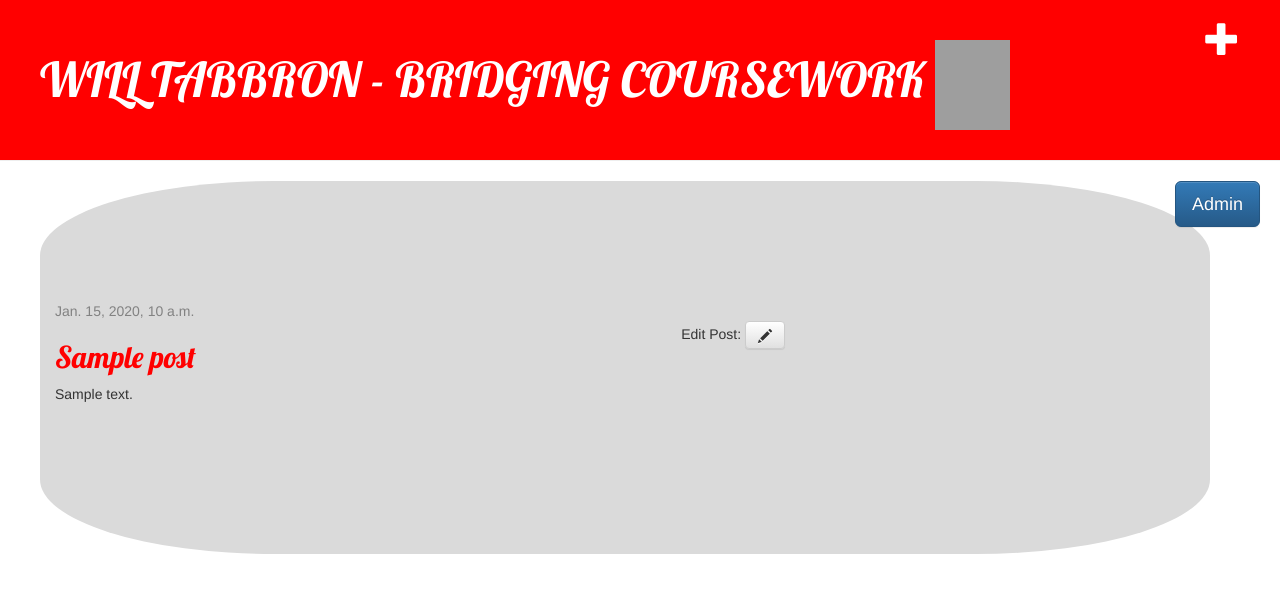
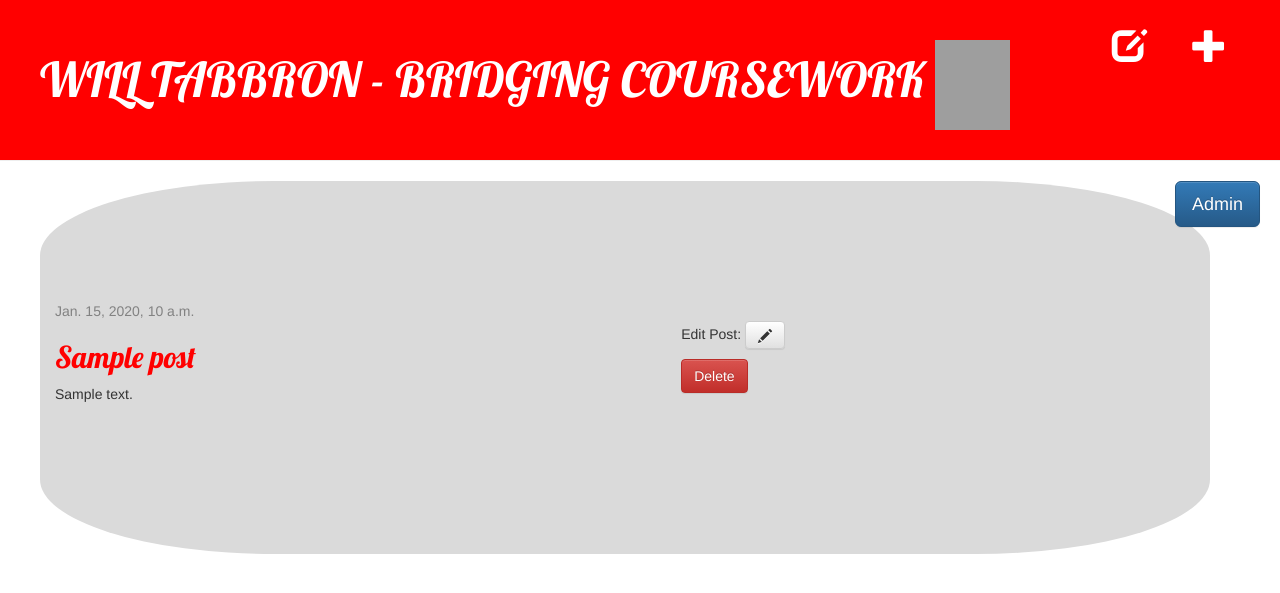
Before and after one commit to WTabbron/my-first-blog, a Django app: page /post/1/ in a window 1280 px wide. Shown: the top 593 px of the page. Run offline with Django 3.2, Linux system fonts and the light colour scheme; a user stored in the database is signed in; tables that the repository leaves empty hold one stand-in row (values such as "Sample post"); parts of the project's set-up code (start-up, migrations or seed data) failed here and were passed over; some libraries are stand-ins or nearby versions; grey boxes are pictures that could not be loaded.

Commit message:
drafts and publish

```diff
--- a/blog/templates/blog/base.html
+++ b/blog/templates/blog/base.html
@@ -12,6 +12,9 @@
         margin-right: 20px;
     }
 
+    .publish-btn {
+        margin-top: 20px;
+    }
 </style>
 <head>
     <link rel="stylesheet" href="//maxcdn.bootstrapcdn.com/bootstrap/3.2.0/css/bootstrap.css">
@@ -23,7 +26,8 @@
 <body>
     <div class="page-header">
         {% if user.is_authenticated %}
-            <a href="{% url 'post_new' %}" class="top-menu" ><span class="glyphicon glyphicon-plus"></span></a>
+            <a href="{% url 'post_new' %}" class="top-menu btn btn-secondary" ><span class="glyphicon glyphicon-plus"></span></a>
+            <a href="{% url 'post_draft_list' %}" class="top-menu btn btn-secondary"><span class="glyphicon glyphicon-edit"></span></a>
         {% endif %}
         <h1>
             <a href="/">WILL TABBRON - BRIDGING COURSEWORK</a>
--- a/blog/templates/blog/post_detail.html
+++ b/blog/templates/blog/post_detail.html
@@ -6,13 +6,22 @@
             <div class="date">
                 {{ post.published_date }}
             </div>
+        {% else %}
+            <div class="date">
+                <p>Not yet published</p>
+            </div>
         {% endif %}
+
         {% if user.is_authenticated %}
             <div class="edit_btn">
                 <p>Edit Post: <a class="btn btn-default" href="{% url 'post_edit' pk=post.pk %}"><span class="glyphicon glyphicon-pencil"></span></a></p>
+                <a class="btn btn-danger" href="{% url 'post_delete' pk=post.pk %}">Delete</a>
             </div>
         {% endif %}
         <h2><a>{{ post.title }}</a></h2>
         <p>{{ post.text|linebreaksbr }}</p>
+        {% if not post.published_date %}
+            <a class="publish-btn btn btn-primary" href="{% url 'post' pk=post.pk %}">Publish</a>
+        {% endif %}
     </div>
 {% endblock %}
--- a/blog/templates/blog/post_edit.html
+++ b/blog/templates/blog/post_edit.html
@@ -6,4 +6,5 @@
         {{ form.as_p }}
         <button type="submit" class="save btn btn-default">Save</button>
     </form>
+
 {% endblock %}
--- a/blog/urls.py
+++ b/blog/urls.py
@@ -1,5 +1,6 @@
 
 from django.urls import path
+from django.conf.urls import url
 from . import views
 
 urlpatterns = [
@@ -7,4 +8,7 @@ urlpatterns = [
     path('post/<int:pk>/', views.post_detail, name='post_detail'),
     path('post/new/', views.post_new, name='post_new'),
     path('post/<int:pk>/edit/', views.post_edit, name='post_edit'),
+    path('post/<pk>/delete', views.post_delete, name='post_delete'),
+    path('drafts/', views.post_draft_list, name='post_draft_list'),
+    path('post/<pk>/post', views.post, name='post'),
 ]
--- a/blog/views.py
+++ b/blog/views.py
@@ -17,12 +17,17 @@ def post_new(request):
         if form.is_valid():
             post = form.save(commit=False)
             post.author = request.user
-            post.published_date = timezone.now()
+            #post.published_date = timezone.now() //removed for adding publish button
             post.save()
             return redirect('post_detail', pk=post.pk)
     else:
         form = PostForm()
     return render(request, 'blog/post_edit.html', {'form': form})
+
+def post(request, pk):
+    post = get_object_or_404(Post, pk=pk)
+    post.publish()
+    return redirect('post_list')
 
 def post_edit(request, pk):
     post = get_object_or_404(Post, pk=pk)
@@ -37,4 +42,14 @@ def post_edit(request, pk):
     else:
         form = PostForm(instance=post)
     return render(request, 'blog/post_edit.html', {'form': form})
+
+def post_delete(request, pk):
+    post = get_object_or_404(Post, pk=pk)
+    post.delete()
+    return redirect('post_list')
+
+def post_draft_list(request):
+    posts = Post.objects.filter(published_date__isnull=True).order_by('created_date')
+    return render(request, 'blog/post_draft_list.html', {'posts': posts})
+
 # Create your views here.
```
Also changed, not shown: blog/templates/blog/post_draft_list.html (added, +11 -0 lines).
